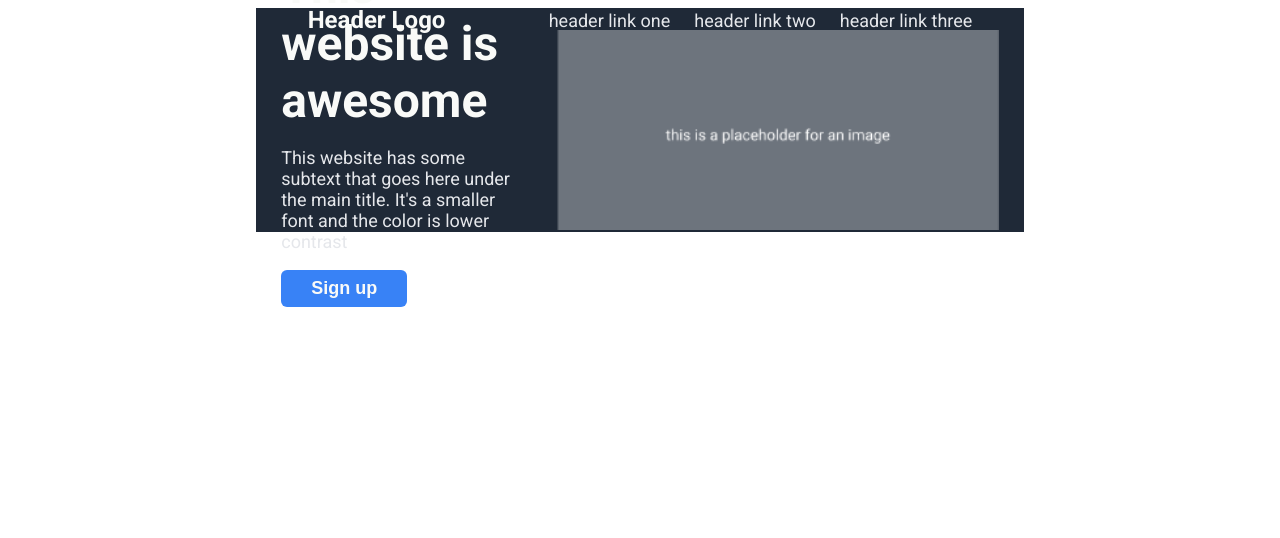
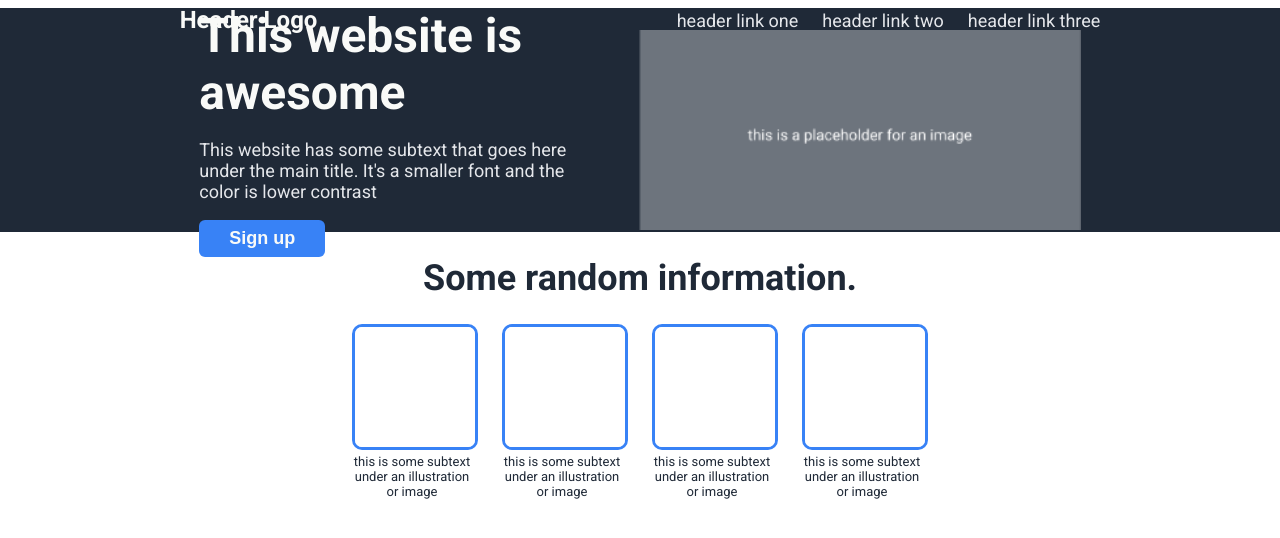
Before and after one commit to bobmeix/odin-landing-page, a plain HTML site: page index.html in a window 1280 px wide. Drawn offline with Linux system fonts and the light colour scheme.

Commit message:
Add Info section to Landing Page

```diff
--- a/index.html
+++ b/index.html
@@ -33,6 +33,45 @@
             <img id="placeholder" src="images/placeholder.png" alt="placeholder">
         </div>
     </section>
+    <section class="info">
+        <div class="info-header">Some random information.</div>
+        <div class="info-content">
+            <ul>
+                <li>
+                    <a href="#">
+                        <div>
+                            <img id="white" src="images/white.png" alt="white">
+                            <p>this is some subtext under an illustration or image</p>
+                        </div>
+                    </a>
+                </li>
+                <li>
+                    <a href="#">
+                        <div>
+                            <img id="white" src="images/white.png" alt="white">
+                            <p>this is some subtext under an illustration or image</p>
+                        </div>
+                    </a>
+                </li>
+                <li>
+                    <a href="#">
+                        <div>
+                            <img id="white" src="images/white.png" alt="white">
+                            <p>this is some subtext under an illustration or image</p>
+                        </div>
+                    </a>
+                </li>
+                <li>
+                    <a href="#">
+                        <div>
+                            <img id="white" src="images/white.png" alt="white">
+                            <p>this is some subtext under an illustration or image</p>
+                        </div>
+                    </a>
+                </li>
+            </ul>
+        </div>
+    </section>
 </body>
 
 </html>
--- a/style.css
+++ b/style.css
@@ -2,7 +2,6 @@
 
 body {
     height: 100vh;
-    width: 60vw;
     margin-left: auto;
     margin-right: auto ;
     overflow: clip;
@@ -52,8 +51,40 @@ body {
     color: #F9FAF8;
 }
 
+.info {
+    height: 25vh;
+}
+
+.info-header {
+    padding: 25px 0;
+    font-size: 36px;
+    font-weight: 800;
+    text-align: center;
+    color: #1F2937;
+}
+
+.info-content {
+    display: flex;
+    justify-content: center;
+    align-items: baseline;
+}
+
+.info-content p {
+    width: 120px;
+    margin: 0;
+    text-align: center;
+    font-size: 13px;
+    color: #1F2937;
+}
+
 #placeholder {
     height: 200px;
+}
+
+#white {
+    width: 120px;
+    border: 3px solid #3882F6;
+    border-radius: 10px;
 }
 
 ul {
```
Also changed, not shown: images/white.png (added).
